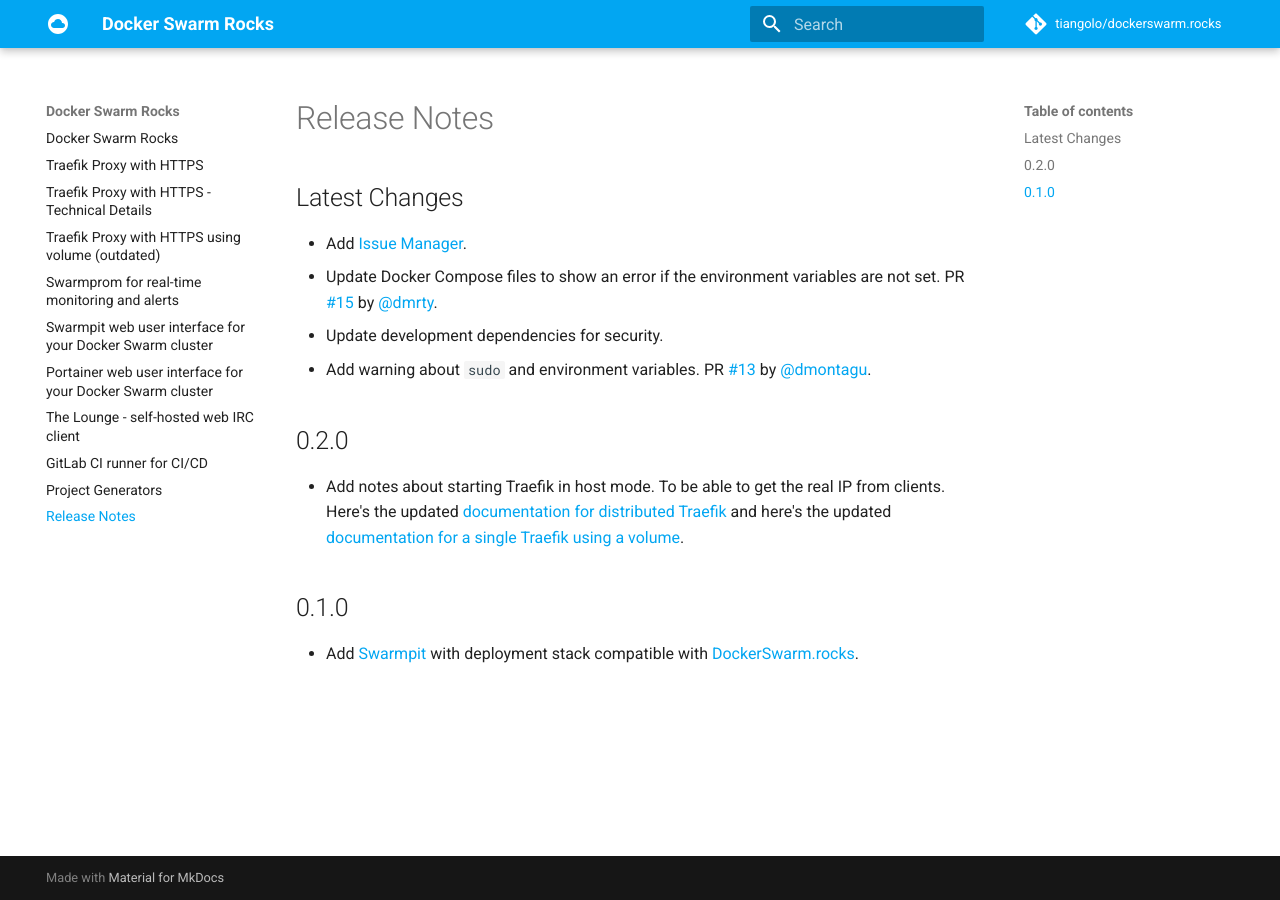
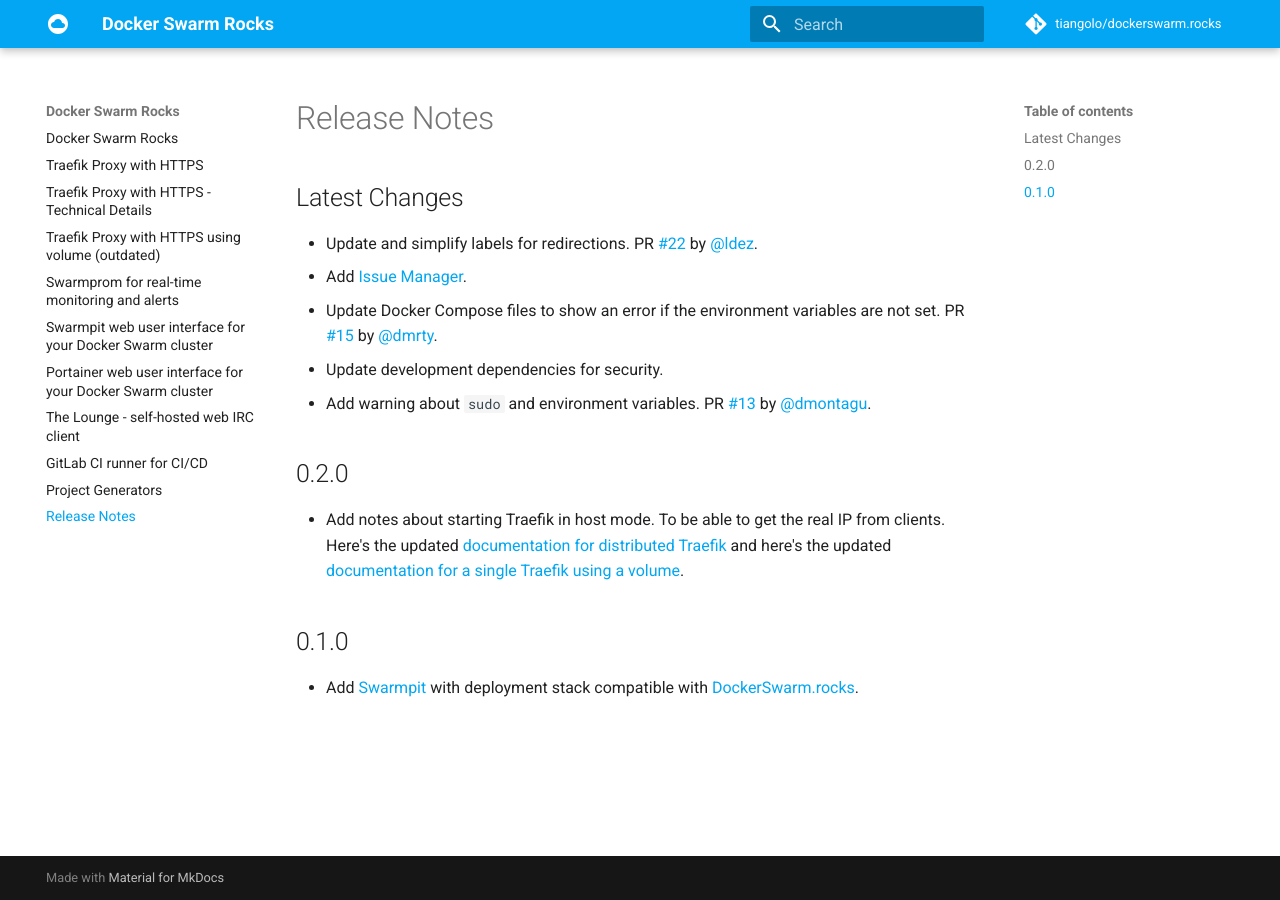
Before and after one commit to tiangolo/dockerswarm.rocks, an MkDocs documentation site: the page built from docs/release-notes.md, in a window 1280 px wide. Built offline with MkDocs 1.6.1 and Material for MkDocs 9.7.7, drawn with Linux system fonts in a browser that asks for light colours; comment, search, counter and statistics services are not loaded.

Commit message:
:memo: Update release notes

```diff
--- a/docs/release-notes.md
+++ b/docs/release-notes.md
@@ -1,5 +1,6 @@
 ## Latest Changes
 
+* Update and simplify labels for redirections. PR [#22](https://github.com/tiangolo/dockerswarm.rocks/pull/22) by [@ldez](https://github.com/ldez).
 * Add [Issue Manager](https://github.com/tiangolo/issue-manager).
 * Update Docker Compose files to show an error if the environment variables are not set. PR [#15](https://github.com/tiangolo/dockerswarm.rocks/pull/15) by [@dmrty](https://github.com/dmrty).
 * Update development dependencies for security.
```
